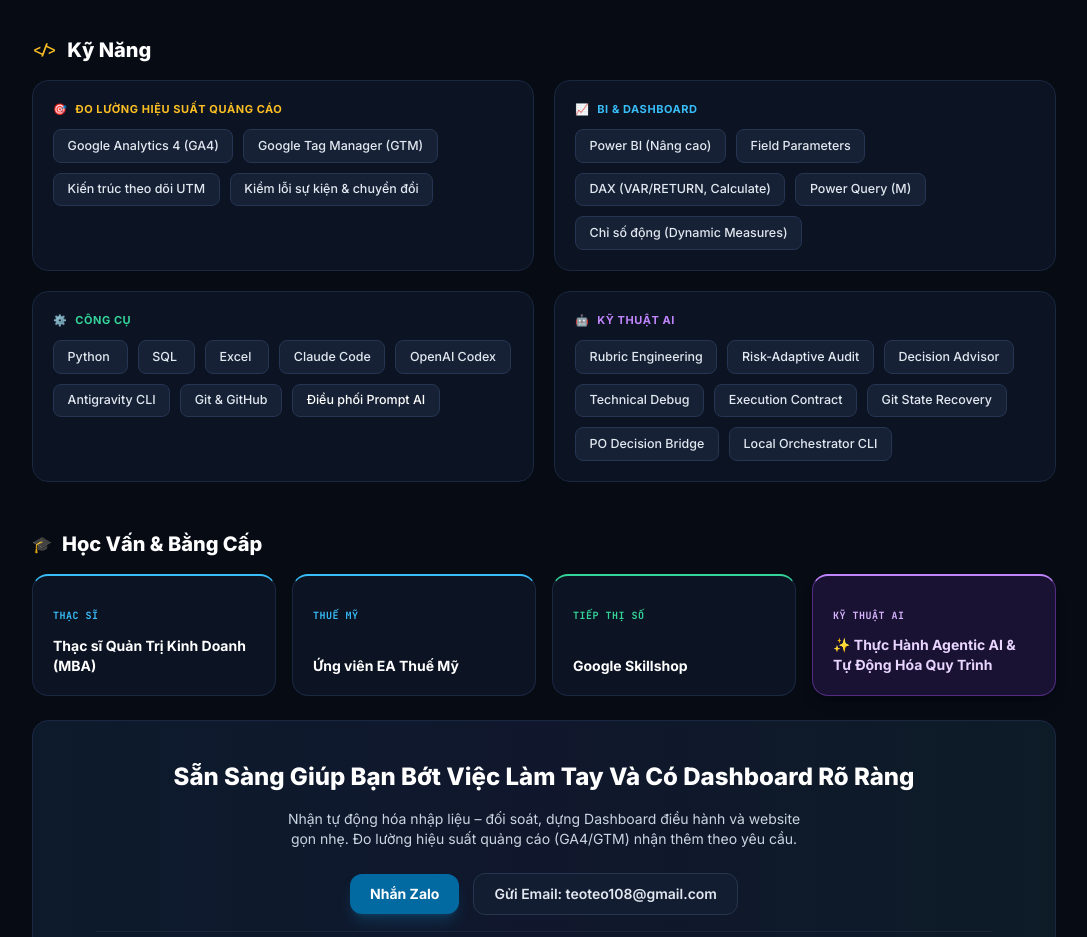
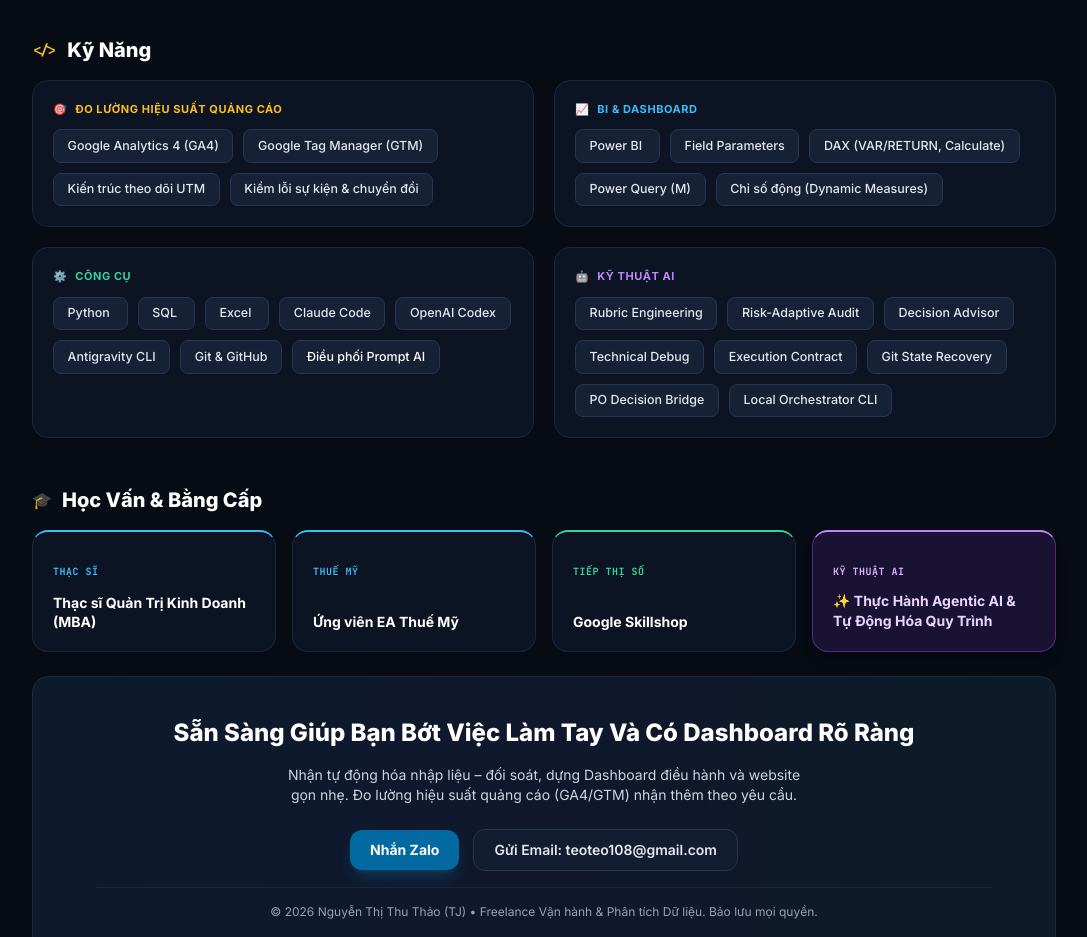
Before and after one commit to teoteo1081/W17_03_Claude_porfolio, a plain HTML site: page editor_workspace/editor_cv.html in a window 1280 px wide. Shown: the part 1600-2537 px from the top of the page, without its empty margins (96-1183 px from the left). Drawn offline with nearby package versions, Linux system fonts and the light colour scheme.

Commit message:
content: cập nhật nội dung từ editor (2026-11-20 02:10)

```diff
--- a/editor_workspace/editor_cv.html
+++ b/editor_workspace/editor_cv.html
@@ -768,7 +768,7 @@
               </div>
             </div>
             <div class="tag-list flex flex-wrap gap-2.5 items-center">
-              <span data-tag-id="tag_pbi" class="skill-tag"><span data-i18n="skill_tag_pbi" class="tag-text editable-node">Power BI (Nâng cao)</span></span>
+              <span data-tag-id="tag_pbi" class="skill-tag"><span data-i18n="skill_tag_pbi" class="tag-text editable-node">Power BI&nbsp;</span></span>
               <span data-tag-id="tag_field_params" class="skill-tag"><span class="tag-text editable-node">Field Parameters</span></span>
               <span data-tag-id="tag_dax" class="skill-tag"><span class="tag-text editable-node">DAX (VAR/RETURN, Calculate)</span></span>
               <span data-tag-id="tag_power_query" class="skill-tag"><span class="tag-text editable-node">Power Query (M)</span></span>
@@ -898,7 +898,7 @@
   <div id="toast-notification" role="status" aria-live="polite" class="fixed bottom-5 right-5 z-50 px-4 py-2.5 rounded-xl bg-emerald-500 text-slate-950 font-bold text-xs shadow-2xl no-print hidden"></div>
 
   <!-- Chỉnh sửa đã nhúng khi xuất Final (dữ liệu JSON thuần, không thực thi): mở lại với cache trống vẫn giữ nội dung -->
-  <script type="application/json" id="w17-baked-edits">{"schema":1,"textEditsByLang":{"vi":{"hero_verified":"🤝 Nhận dự án Freelance","hero_title":"Trọn gói:\u0026nbsp;\u003cspan\u003e•\u003c/span\u003e\u003cspan\u003e\u0026nbsp;\u003c/span\u003e\u003cspan\u003eVận hành \u0026amp; Phân tích Dữ liệu • Tự động hóa Quy trình • \u003c/span\u003eDashboard BI\u003cbr\u003e","hero_bio":"Tự động hóa nhập liệu, đối soát và đồng bộ dữ liệu từ nhiều nguồn. Làm sạch dữ liệu và dựng dashboard điều hành bằng Power BI hoặc trên nền HTML. Nhận làm website Landing Page và đo lường hiệu suất quảng cáo (GA4/GTM). Làm việc từ xa, bàn giao file chạy được kèm hướng dẫn.","skills_heading":"Kỹ Năng ","skill_grp_4":"KỸ THUẬT AI","skill_tag_python":"Python ","skill_tag_sql":"SQL ","skill_tag_excel":"Excel ","skill_tag_git":"Git \u0026 GitHub","edu_title_3":"Google Skillshop ","skill_grp_3":"Công cụ","edu_cat_2":"Thuế Mỹ","edu_title_2":"Ứng viên EA Thuế Mỹ "}},"fieldEdits":{}}</script>
+  <script type="application/json" id="w17-baked-edits">{"schema":1,"textEditsByLang":{"vi":{"hero_verified":"🤝 Nhận dự án Freelance","hero_title":"Trọn gói:\u0026nbsp;\u003cspan\u003e•\u003c/span\u003e\u003cspan\u003e\u0026nbsp;\u003c/span\u003e\u003cspan\u003eVận hành \u0026amp; Phân tích Dữ liệu • Tự động hóa Quy trình • \u003c/span\u003eDashboard BI\u003cbr\u003e","hero_bio":"Tự động hóa nhập liệu, đối soát và đồng bộ dữ liệu từ nhiều nguồn. Làm sạch dữ liệu và dựng dashboard điều hành bằng Power BI hoặc trên nền HTML. Nhận làm website Landing Page và đo lường hiệu suất quảng cáo (GA4/GTM). Làm việc từ xa, bàn giao file chạy được kèm hướng dẫn.","skills_heading":"Kỹ Năng ","skill_grp_4":"KỸ THUẬT AI","skill_tag_python":"Python ","skill_tag_sql":"SQL ","skill_tag_excel":"Excel ","skill_tag_git":"Git \u0026 GitHub","edu_title_3":"Google Skillshop ","skill_grp_3":"Công cụ","edu_cat_2":"Thuế Mỹ","edu_title_2":"Ứng viên EA Thuế Mỹ ","skill_tag_pbi":"Power BI "}},"fieldEdits":{}}</script>
 
   <!-- ==================== JAVASCRIPT XỬ LÝ TƯƠNG TÁC, REORDER, DRAG-DROP & CLEAN EXPORT ==================== -->
   <script id="interactive-editor-script">
```
Also changed, not shown: index_portfolio_clean.html (+2 -2 lines).
